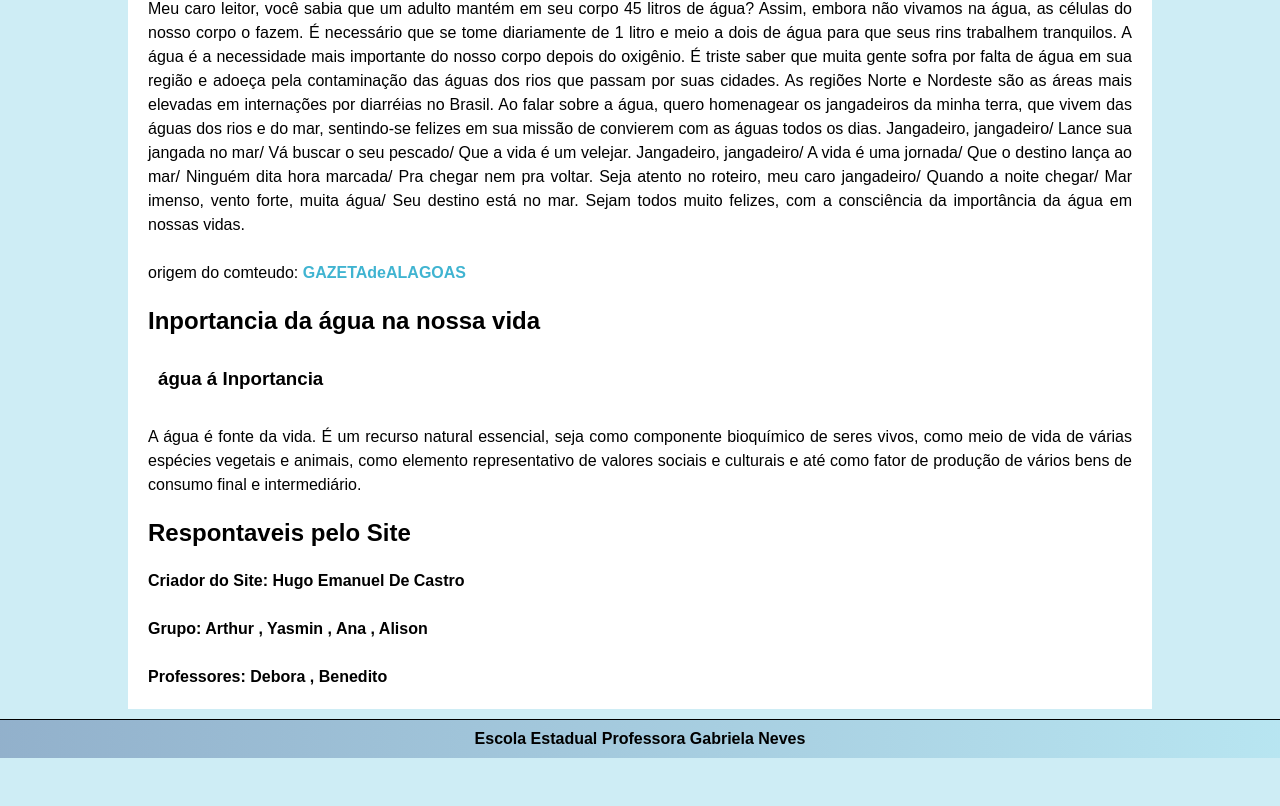
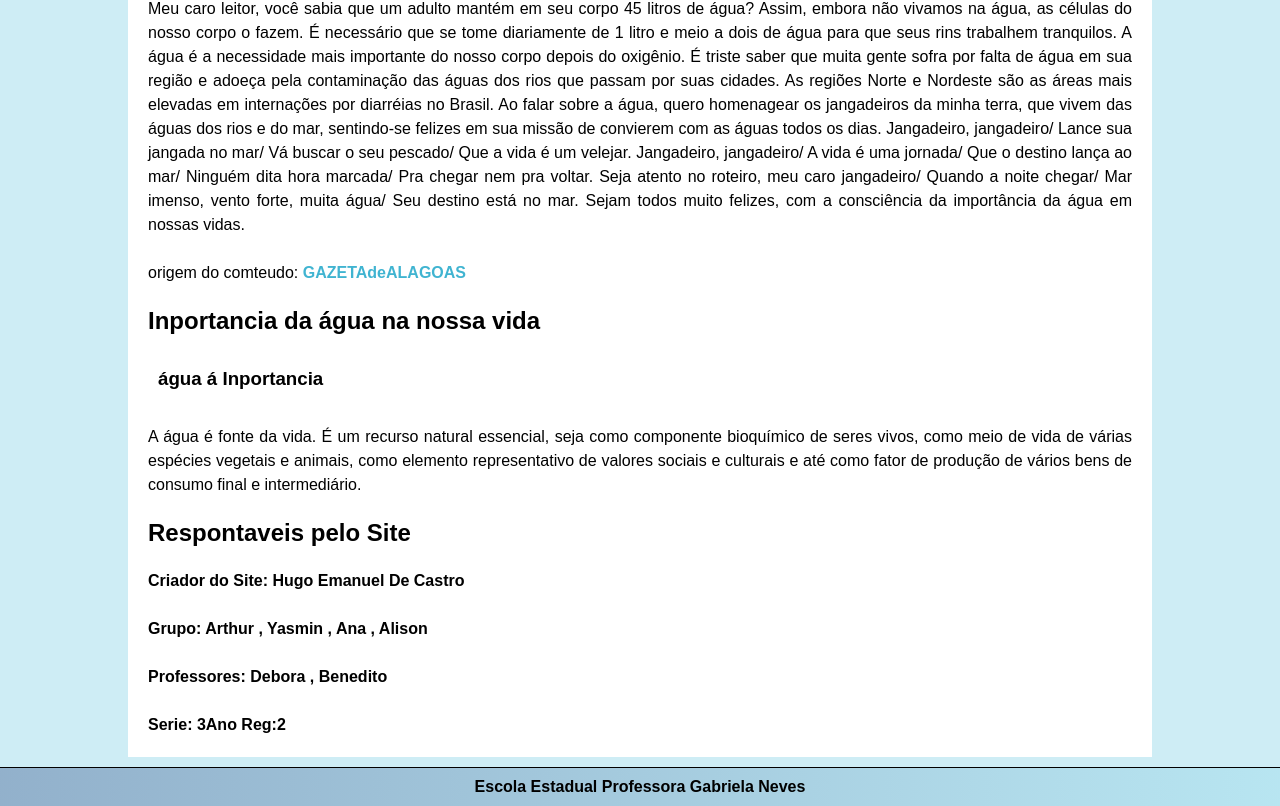
Before and after one commit to 2MINATO2/para-escola, a plain HTML site: page index.html in a window 1280 px wide. Shown: the part 681-1487 px from the top of the page. Before the commit the page ends 1439 px from the top, so only its background shows below. Drawn offline with nearby package versions, Linux system fonts and the light colour scheme.

Commit message:
informação

```diff
--- a/index.html
+++ b/index.html
@@ -40,7 +40,8 @@
                 <h2>Respontaveis pelo Site</h2> <br>
                 <p>Criador do Site: Hugo Emanuel De Castro</p> <br>
                 <p>Grupo: Arthur , Yasmin , Ana , Alison</p> <br>
-                <p>Professores: Debora , Benedito</p>
+                <p>Professores: Debora , Benedito</p> <br>
+                <p>Serie: 3Ano Reg:2</p>
 
             </aside>
         </article>
```
